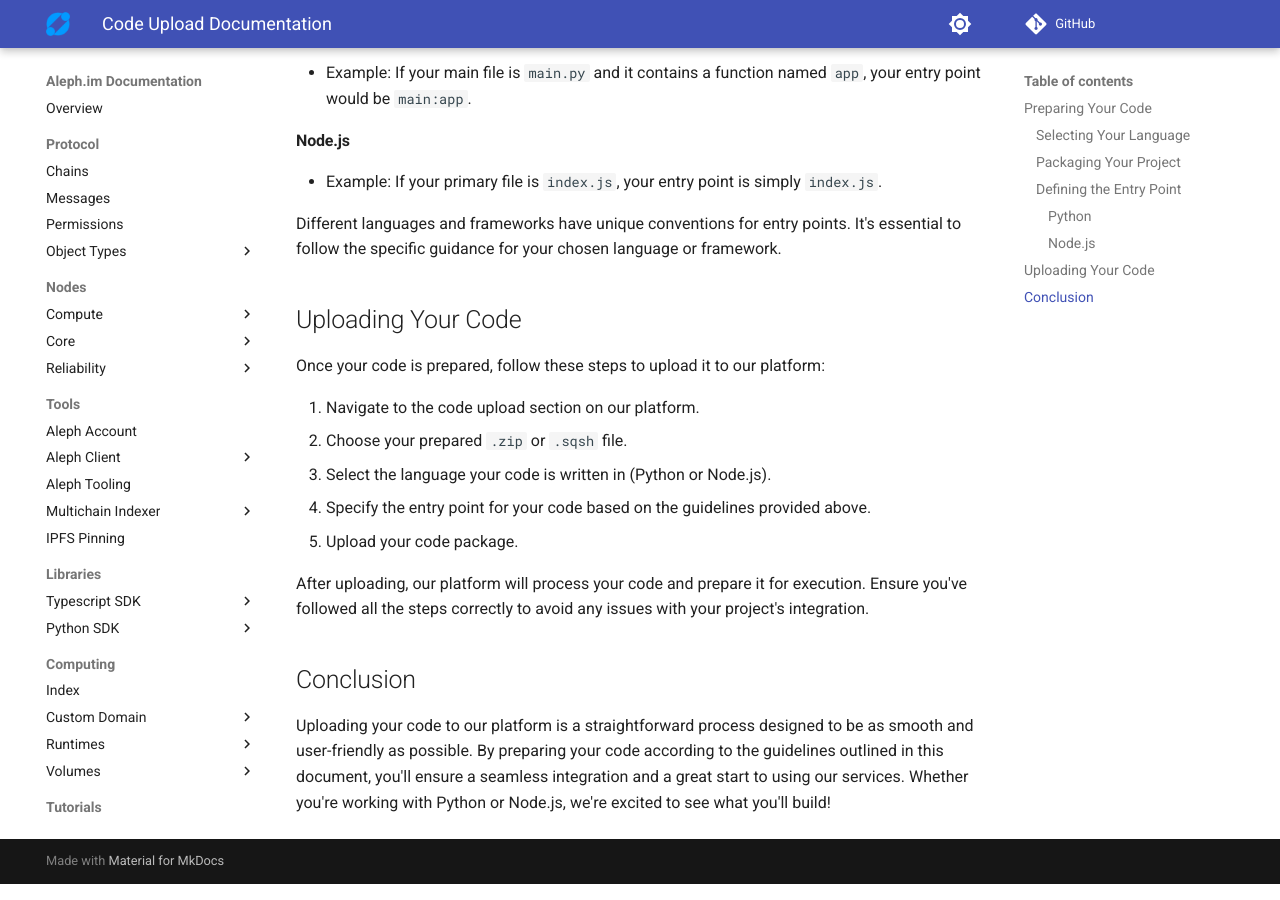
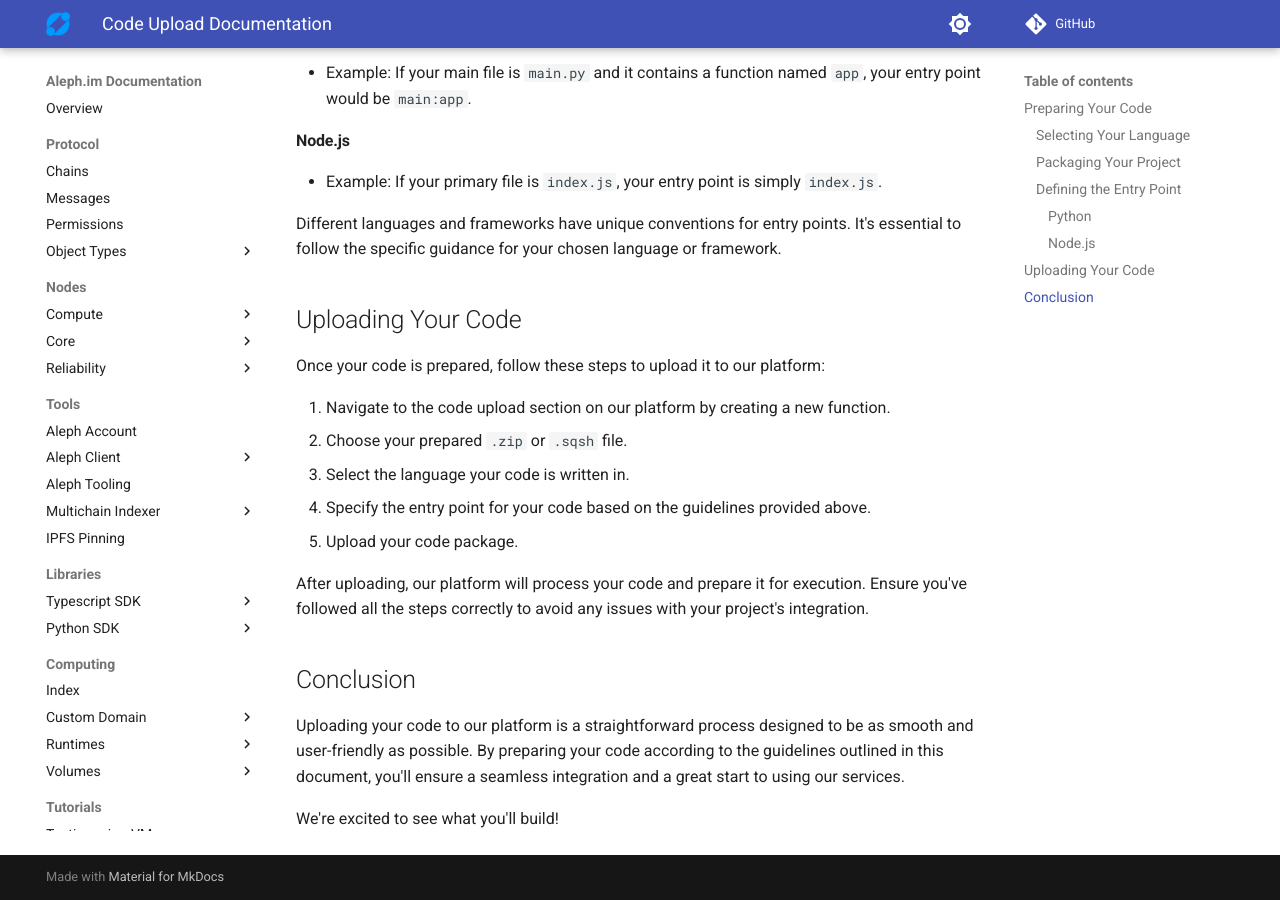
Before and after one commit to aleph-im/aleph-docs, an MkDocs documentation site: the page built from docs/computing/code_to_execute/upload.md, in a window 1280 px wide and 900 px high, scrolled down 1389 px. Built offline with MkDocs 1.6.1 and Material for MkDocs 9.7.7, drawn with Linux system fonts in a browser that asks for light colours; comment, search, counter and statistics services are not loaded.

Commit message:
Execute code write your code

```diff
--- a/docs/computing/code_to_execute/upload.md
+++ b/docs/computing/code_to_execute/upload.md
@@ -6,7 +6,7 @@
 
 Before uploading, it's essential to ensure your code is correctly prepared to meet our requirements. This includes selecting the right language, packaging your project, and defining the entry point.
 
-![Execute Code](../../assets/images/execute-code.png)
+![Execute Code](../../assets/images/execute_code/upload.png)
 
 ### Selecting Your Language
 
@@ -41,9 +41,9 @@
 
 Once your code is prepared, follow these steps to upload it to our platform:
 
-1. Navigate to the code upload section on our platform.
+1. Navigate to the code upload section on our platform by creating a new function.
 2. Choose your prepared `.zip` or `.sqsh` file.
-3. Select the language your code is written in (Python or Node.js).
+3. Select the language your code is written in.
 4. Specify the entry point for your code based on the guidelines provided above.
 5. Upload your code package.
 
@@ -51,4 +51,6 @@
 
 ## Conclusion
 
-Uploading your code to our platform is a straightforward process designed to be as smooth and user-friendly as possible. By preparing your code according to the guidelines outlined in this document, you'll ensure a seamless integration and a great start to using our services. Whether you're working with Python or Node.js, we're excited to see what you'll build!
+Uploading your code to our platform is a straightforward process designed to be as smooth and user-friendly as possible. By preparing your code according to the guidelines outlined in this document, you'll ensure a seamless integration and a great start to using our services.
+
+We're excited to see what you'll build!
```
Also changed, not shown: docs/computing/code_to_execute/write_your_code.md (+25 -0 lines), docs/assets/images/execute_code/ide.png (added), docs/assets/images/execute_code/upload.png (renamed from docs/assets/images/execute-code.png).
